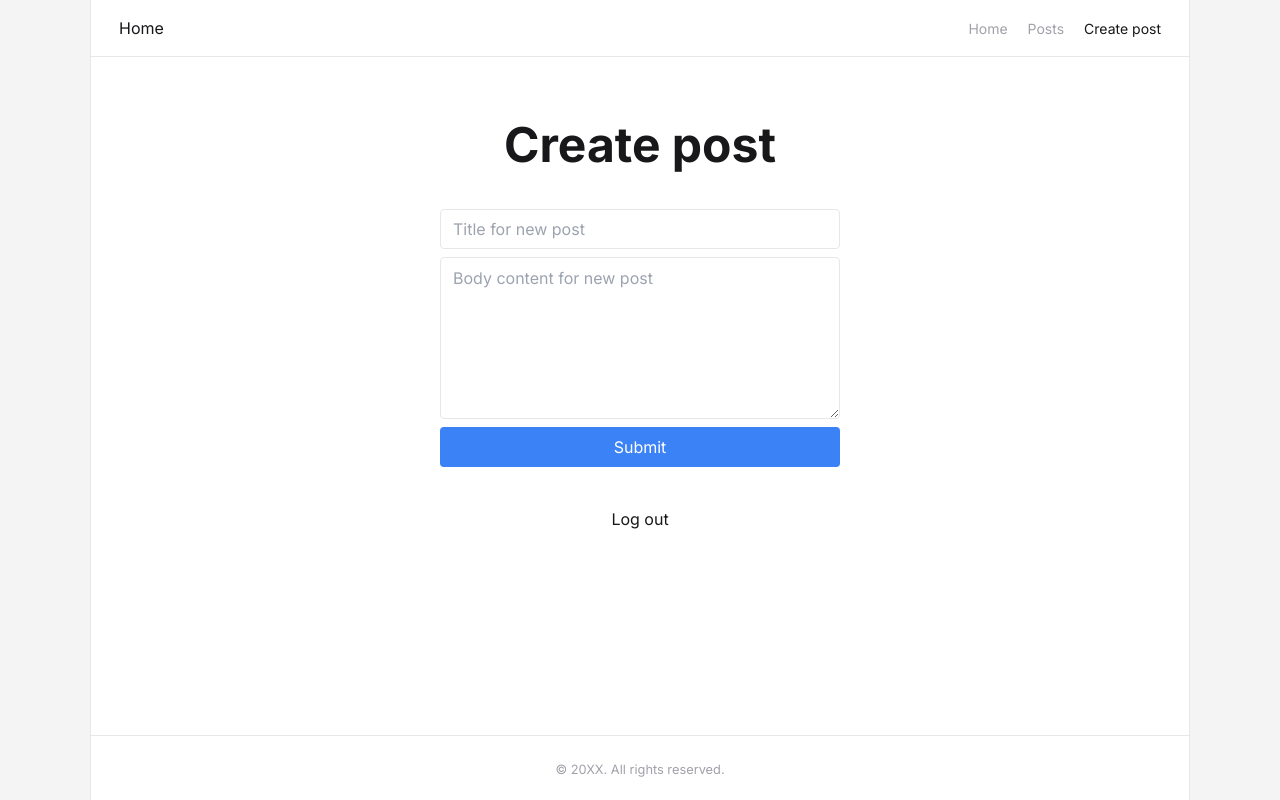
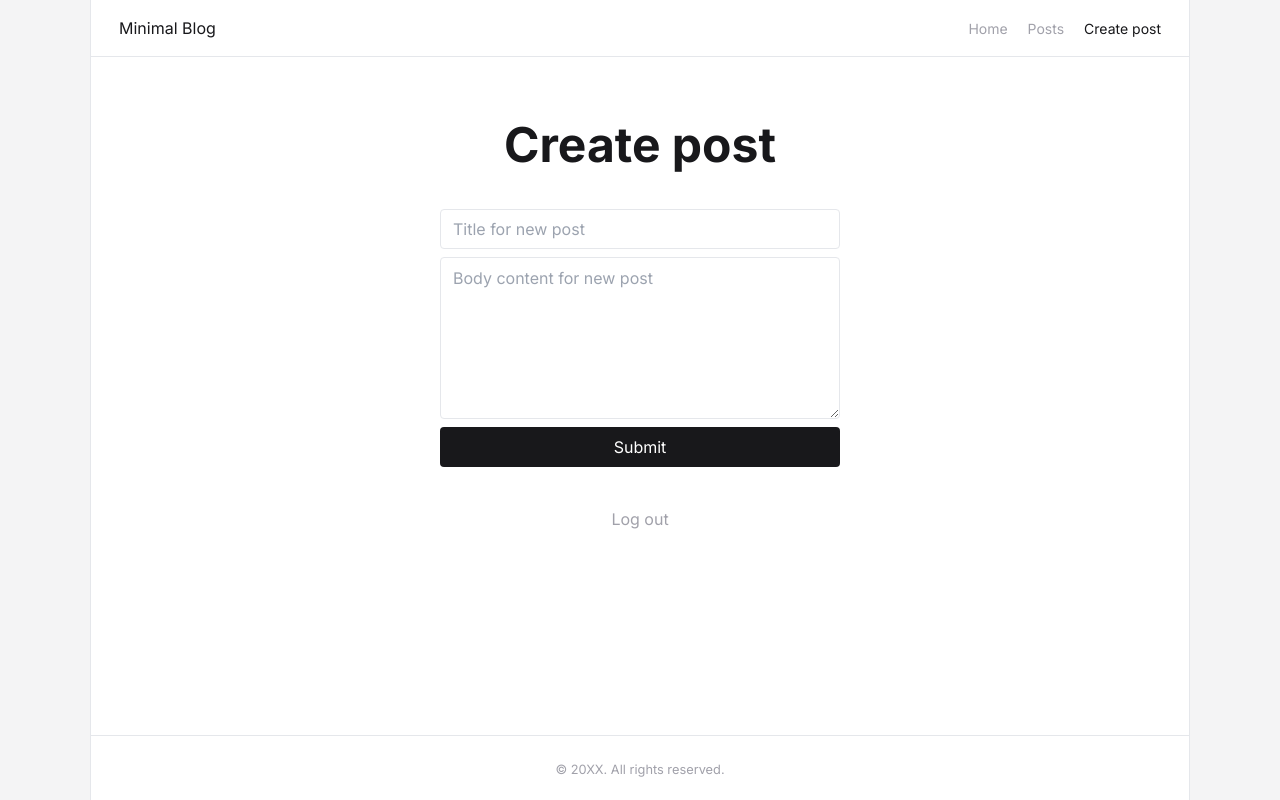
Before and after one commit to videothrone/minimal-blog, a Next.js app: page /create-post in a window 1280 px wide. Built offline with nearby package versions, Linux system fonts and the light colour scheme.

Commit message:
💄 Add various link / button hover fx

```diff
--- a/src/app/create-post/page.tsx
+++ b/src/app/create-post/page.tsx
@@ -8,7 +8,7 @@ export default async function Page() {
 
       <Form />
 
-      <LogoutLink>Log out</LogoutLink>
+      <LogoutLink className="text-zinc-400 hover:text-zinc-900">Log out</LogoutLink>
     </main>
   );
 }
--- a/src/components/form.tsx
+++ b/src/components/form.tsx
@@ -56,7 +56,7 @@ export default function Form() {
       {success && <p className="text-green-500">Post created successfully! Redirecting...</p>}
       <button
         type="submit"
-        className="h-10 bg-blue-500 px-5 rounded text-white disabled:bg-blue-300"
+        className="h-10 bg-zinc-900 hover:bg-slate-400 transition-colors duration-300 px-5 rounded text-white disabled:bg-slate-400"
         disabled={isSubmitting}
       >
         {isSubmitting ? 'Submitting...' : 'Submit'}
--- a/src/components/header.tsx
+++ b/src/components/header.tsx
@@ -23,7 +23,7 @@ export default function Header() {
 
   return (
     <header className="flex justify-between items-center py-4 px-7 border-b">
-      <Link href="/">Home</Link>
+      <Link href="/">Minimal Blog</Link>
 
       <nav>
         <ul className="flex gap-x-5 text-[14px]">
```
